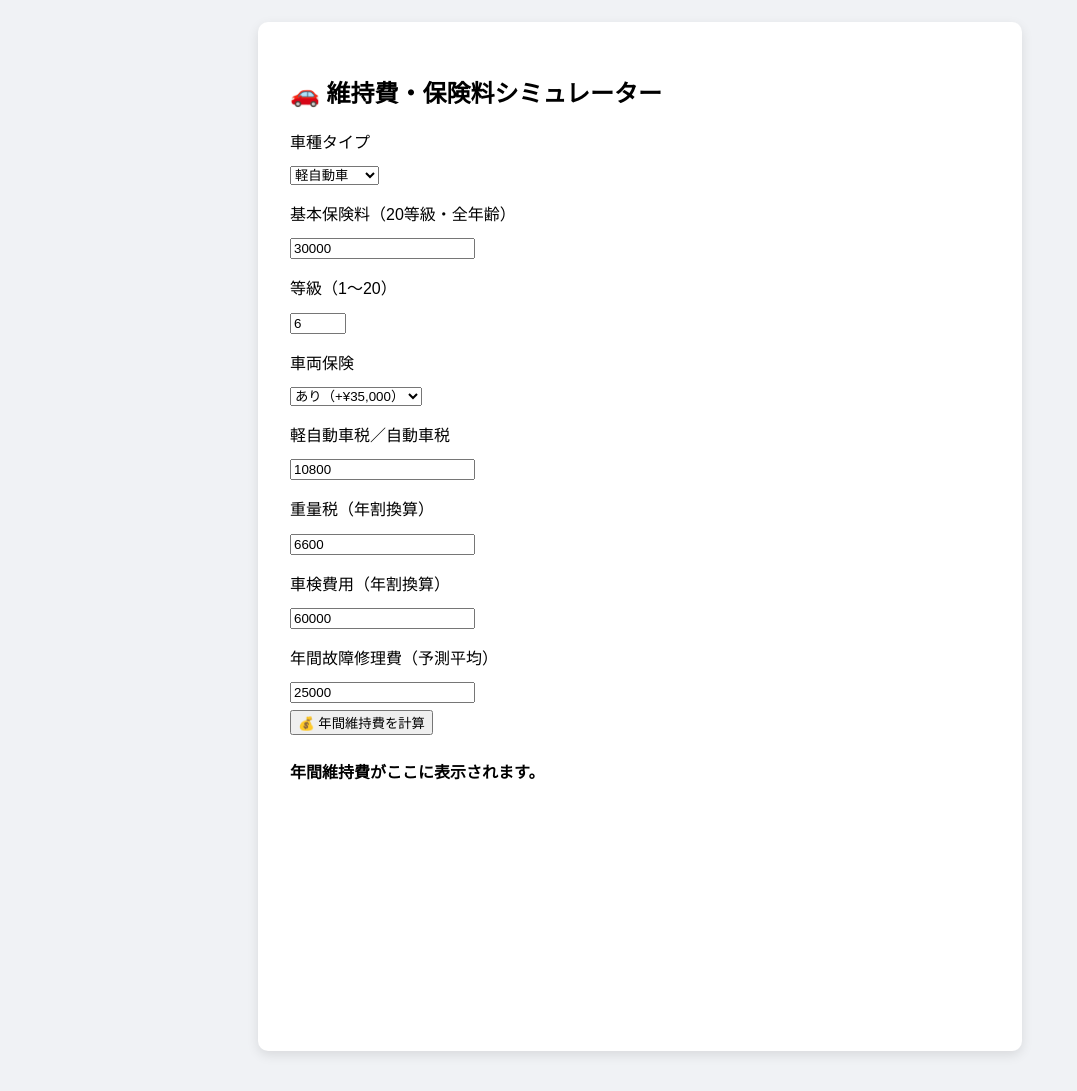
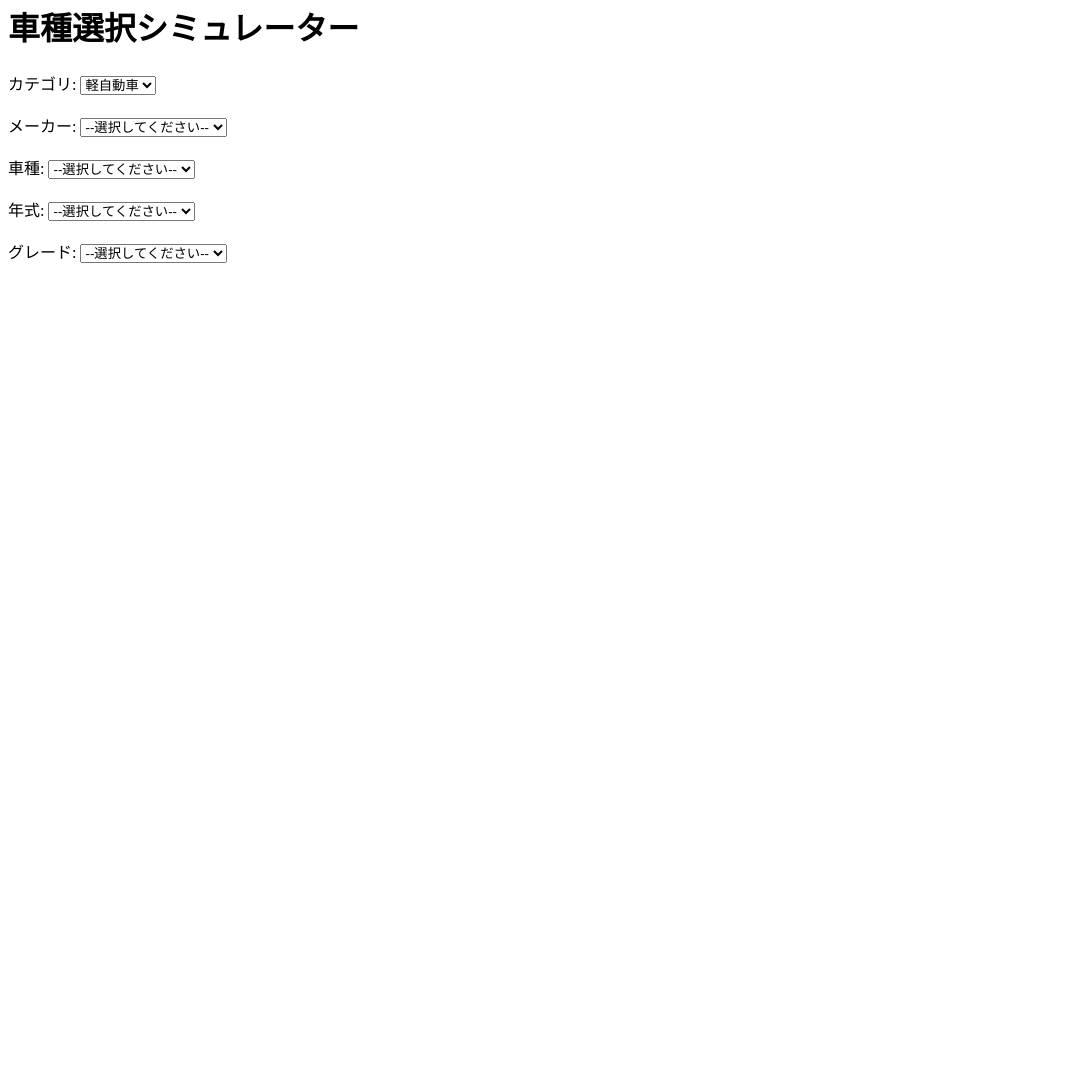
Before and after one commit to R-AOY/drive-sim, a plain HTML site: page index.html in a window 1280 px wide. Shown: the part 18-1109 px from the top of the page, without its empty margins (0-1077 px from the left). After the commit the page ends 800 px from the top, so only its background shows below. Drawn offline with nearby package versions, Linux system fonts and the light colour scheme.

Commit message:
Update index.html

```diff
--- a/index.html
+++ b/index.html
@@ -2,113 +2,115 @@
 <html lang="ja">
 <head>
   <meta charset="UTF-8">
-  <title>自動車維持費・保険シミュレーター</title>
-  <script src="https://cdn.jsdelivr.net/npm/chart.js"></script>
-  <style>
-    body { font-family: sans-serif; padding: 2em; background: #f0f2f5; }
-    .container { max-width: 700px; margin: auto; background: white; padding: 2em; border-radius: 10px; box-shadow: 0 4px 12px rgba(0,0,0,0.1); }
-    label, select, input { display: block; margin: 1em 0 0.5em; }
-    .result { margin-top: 1.5em; font-weight: bold; }
-    canvas { margin-top: 2em; }
-  </style>
+  <title>車種選択シミュレーター</title>
 </head>
 <body>
-  <div class="container">
-    <h2>🚗 維持費・保険料シミュレーター</h2>
+  <h1>車種選択シミュレーター</h1>
 
-    <label for="carType">車種タイプ</label>
-    <select id="carType">
-      <option value="kei">軽自動車</option>
-      <option value="normal">普通自動車</option>
+  <form id="carForm">
+    <label>カテゴリ:</label>
+    <select id="category">
+      <option value="軽自動車">軽自動車</option>
     </select>
+    <br><br>
 
-    <label for="basePremium">基本保険料（20等級・全年齢）</label>
-    <input type="number" id="basePremium" value="30000" min="0">
+    <label>メーカー:</label>
+    <select id="maker" onchange="updateModels()">
+      <option value="">--選択してください--</option>
+      <option value="ホンダ">ホンダ</option>
+    </select>
+    <br><br>
 
-    <label for="grade">等級（1〜20）</label>
-    <input type="number" id="grade" value="6" min="1" max="20">
+    <label>車種:</label>
+    <select id="model" onchange="updateYears()">
+      <option value="">--選択してください--</option>
+    </select>
+    <br><br>
 
-    <label for="hasVehicleInsurance">車両保険</label>
-    <select id="hasVehicleInsurance">
-      <option value="yes">あり（+¥35,000）</option>
-      <option value="no">なし</option>
+    <label>年式:</label>
+    <select id="year" onchange="updateGrades()">
+      <option value="">--選択してください--</option>
     </select>
+    <br><br>
 
-    <label for="annualTax">軽自動車税／自動車税</label>
-    <input type="number" id="annualTax" value="10800">
-
-    <label for="weightTax">重量税（年割換算）</label>
-    <input type="number" id="weightTax" value="6600">
-
-    <label for="inspectionCost">車検費用（年割換算）</label>
-    <input type="number" id="inspectionCost" value="60000">
-
-    <label for="repairCost">年間故障修理費（予測平均）</label>
-    <input type="number" id="repairCost" value="25000">
-
-    <button onclick="calculateTotalCost()">💰 年間維持費を計算</button>
-
-    <div class="result" id="totalCostResult">年間維持費がここに表示されます。</div>
-
-    <canvas id="costChart" width="400" height="200"></canvas>
-  </div>
+    <label>グレード:</label>
+    <select id="grade">
+      <option value="">--選択してください--</option>
+    </select>
+    <br><br>
+  </form>
 
   <script>
-    const rates = {
-      kei: {
-        1: 1.64, 2: 1.28, 3: 1.12, 4: 1.02, 5: 0.87, 6: 0.81, 7: 0.70, 8: 0.60, 9: 0.57, 10: 0.55,
-        11: 0.53, 12: 0.52, 13: 0.51, 14: 0.50, 15: 0.49, 16: 0.48, 17: 0.47, 18: 0.46, 19: 0.45, 20: 0.43
-      },
-      normal: {
-        1: 1.64, 2: 1.28, 3: 1.12, 4: 1.02, 5: 0.87, 6: 0.86, 7: 0.80, 8: 0.70, 9: 0.65, 10: 0.61,
-        11: 0.58, 12: 0.56, 13: 0.55, 14: 0.54, 15: 0.53, 16: 0.52, 17: 0.51, 18: 0.50, 19: 0.49, 20: 0.48
+    // データベース（簡易版）
+    const carData = {
+      "ホンダ": {
+        "N-BOX": {
+          "2018": ["G", "L", "カスタムL"],
+          "2019": ["G", "L", "カスタムL"],
+          "2020": ["G", "L", "カスタムL"],
+          "2021": ["G", "L", "カスタムL"],
+          "2022": ["G", "L", "カスタムL"],
+          "2023": ["G", "L", "カスタムL"],
+          "2024": ["G", "L", "カスタムL"]
+        }
       }
     };
 
-    let chart;
+    function updateModels() {
+      const maker = document.getElementById('maker').value;
+      const modelSelect = document.getElementById('model');
+      modelSelect.innerHTML = '<option value="">--選択してください--</option>';
 
-    function calculateTotalCost() {
-      const carType = document.getElementById("carType").value;
-      const basePremium = parseFloat(document.getElementById("basePremium").value);
-      const grade = parseInt(document.getElementById("grade").value);
-      const hasVehicleInsurance = document.getElementById("hasVehicleInsurance").value;
-      const annualTax = parseFloat(document.getElementById("annualTax").value);
-      const weightTax = parseFloat(document.getElementById("weightTax").value);
-      const inspectionCost = parseFloat(document.getElementById("inspectionCost").value);
-      const repairCost = parseFloat(document.getElementById("repairCost").value);
+      if (maker && carData[maker]) {
+        for (let model in carData[maker]) {
+          const option = document.createElement('option');
+          option.value = model;
+          option.textContent = model;
+          modelSelect.appendChild(option);
+        }
+      }
 
-      const rate = rates[carType][grade] || 1;
-      const baseInsurance = Math.round(basePremium * rate);
-      const vehicleInsurance = hasVehicleInsurance === "yes" ? 35000 : 0;
-      const total = annualTax + weightTax + inspectionCost + repairCost + baseInsurance + vehicleInsurance;
-
-      document.getElementById("totalCostResult").innerText = `年間維持費：¥${total.toLocaleString()}（うち保険料 ¥${(baseInsurance + vehicleInsurance).toLocaleString()}）`;
-
-      updateChart([annualTax, weightTax, inspectionCost, repairCost, baseInsurance, vehicleInsurance]);
+      // 年式とグレードもリセット
+      document.getElementById('year').innerHTML = '<option value="">--選択してください--</option>';
+      document.getElementById('grade').innerHTML = '<option value="">--選択してください--</option>';
     }
 
-    function updateChart(data) {
-      const ctx = document.getElementById('costChart').getContext('2d');
-      if (chart) chart.destroy();
+    function updateYears() {
+      const maker = document.getElementById('maker').value;
+      const model = document.getElementById('model').value;
+      const yearSelect = document.getElementById('year');
+      yearSelect.innerHTML = '<option value="">--選択してください--</option>';
 
-      chart = new Chart(ctx, {
-        type: 'bar',
-        data: {
-          labels: ['自動車税', '重量税', '車検', '修理費', '任意保険', '車両保険'],
-          datasets: [{
-            label: '費用内訳（円）',
-            data: data,
-            backgroundColor: [
-              '#8ecae6', '#219ebc', '#ffb703', '#fb8500', '#d00000', '#6a040f'
-            ]
-          }]
-        },
-        options: {
-          responsive: true,
-          scales: { y: { beginAtZero: true } }
+      if (maker && model && carData[maker][model]) {
+        for (let year in carData[maker][model]) {
+          const option = document.createElement('option');
+          option.value = year;
+          option.textContent = year;
+          yearSelect.appendChild(option);
         }
-      });
+      }
+
+      // グレードもリセット
+      document.getElementById('grade').innerHTML = '<option value="">--選択してください--</option>';
+    }
+
+    function updateGrades() {
+      const maker = document.getElementById('maker').value;
+      const model = document.getElementById('model').value;
+      const year = document.getElementById('year').value;
+      const gradeSelect = document.getElementById('grade');
+      gradeSelect.innerHTML = '<option value="">--選択してください--</option>';
+
+      if (maker && model && year && carData[maker][model][year]) {
+        carData[maker][model][year].forEach(grade => {
+          const option = document.createElement('option');
+          option.value = grade;
+          option.textContent = grade;
+          gradeSelect.appendChild(option);
+        });
+      }
     }
   </script>
+
 </body>
 </html>
```
